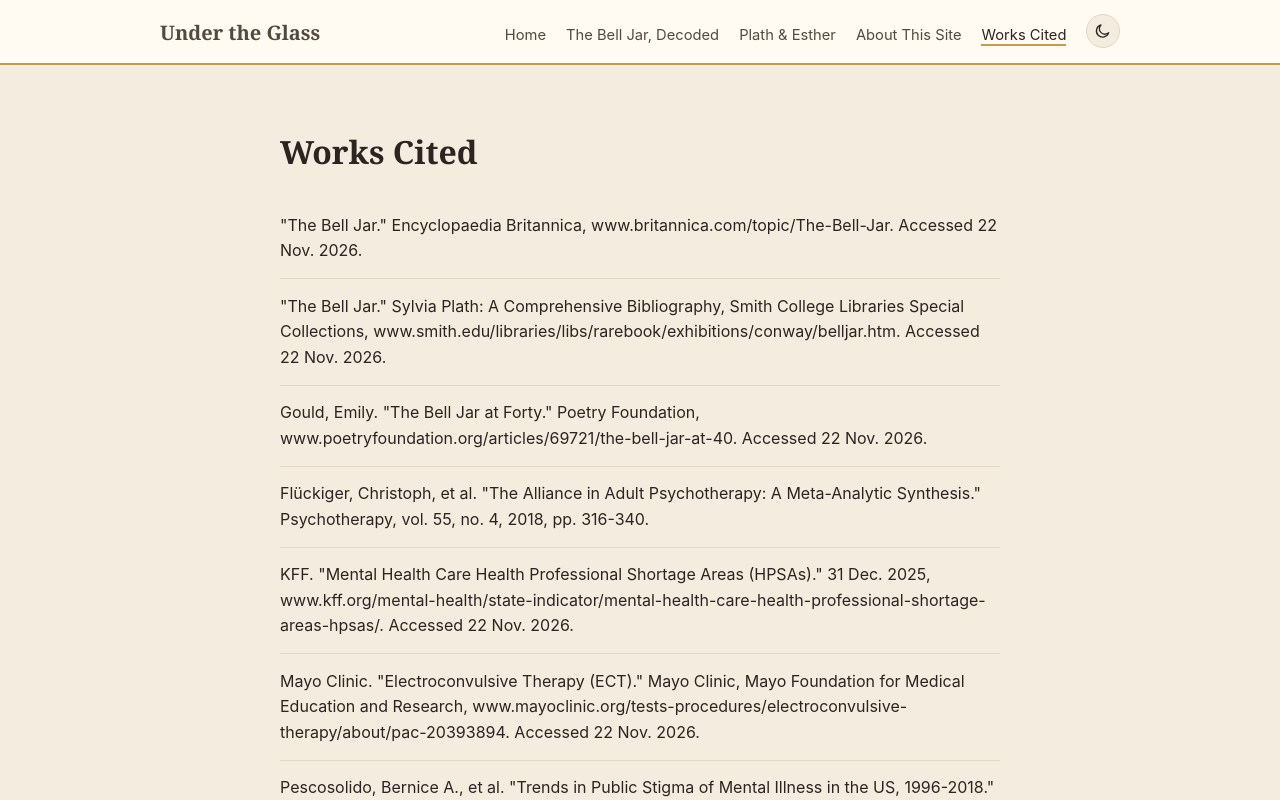
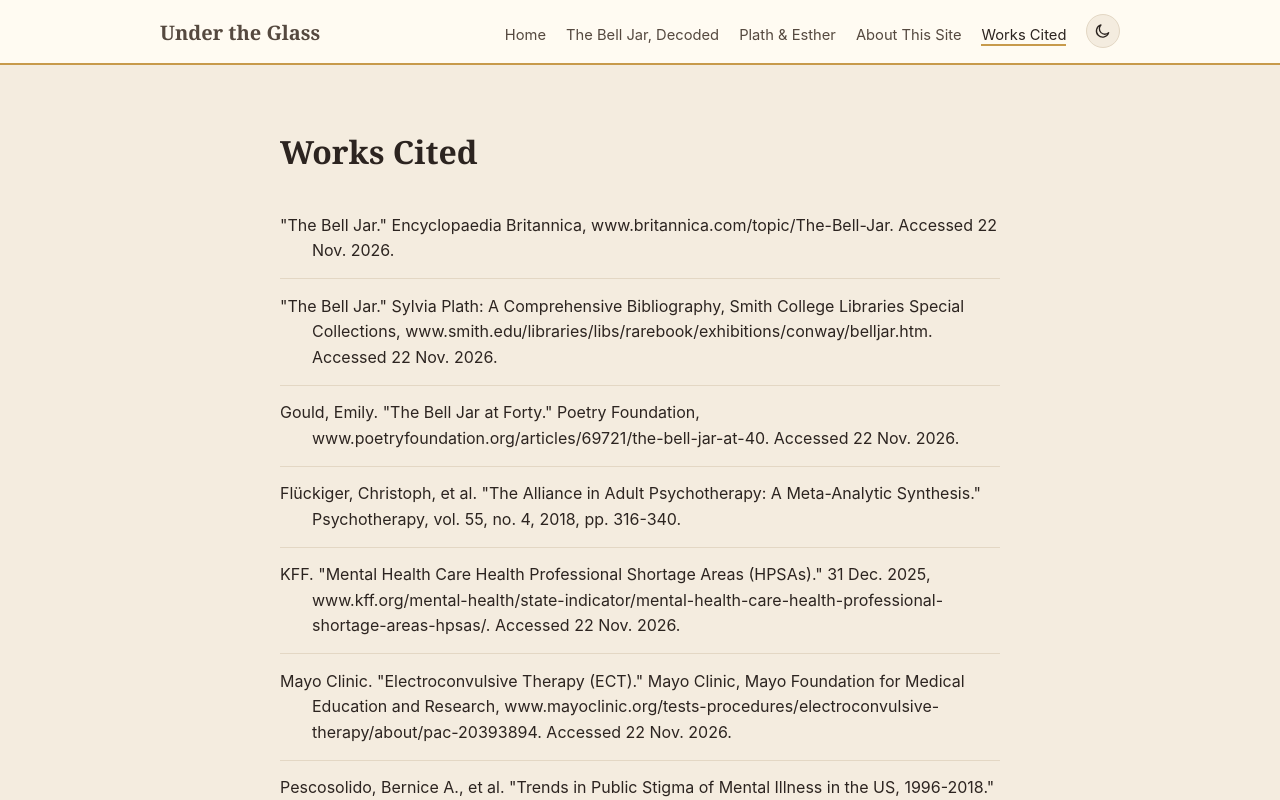
Before and after one commit to Nysa-Patel/belljar, a React (Vite) app: page /#/works-cited in a window 1280 px wide. Shown: the top 800 px of the page. Built offline with nearby package versions, Linux system fonts and the light colour scheme.

Commit message:
Give Works Cited entries a proper MLA hanging indent

```diff
--- a/src/styles/global.css
+++ b/src/styles/global.css
@@ -285,7 +285,11 @@ button.enter-card { width: 100%; text-align: left; font: inherit; }
 
 /* ===== Works cited ===== */
 .cite-list { list-style: none; padding: 0; }
-.cite-list li { padding: 0.9rem 0; border-bottom: 1px solid var(--color-line); }
+.cite-list li {
+  padding: 0.9rem 0 0.9rem 2em;
+  text-indent: -2em;
+  border-bottom: 1px solid var(--color-line);
+}
 
 /* ===== Utility ===== */
 .visually-hidden { position: absolute; width: 1px; height: 1px; overflow: hidden; clip: rect(0 0 0 0); white-space: nowrap; }
```
